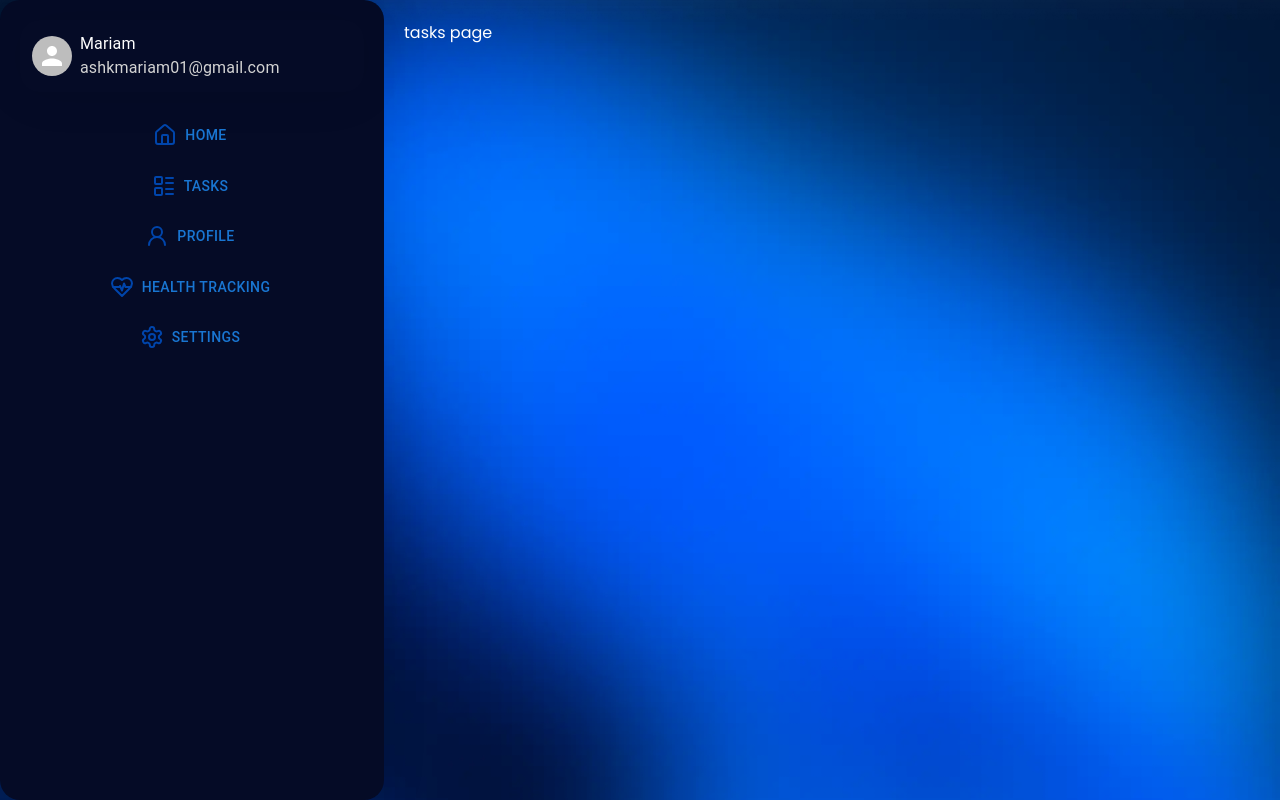
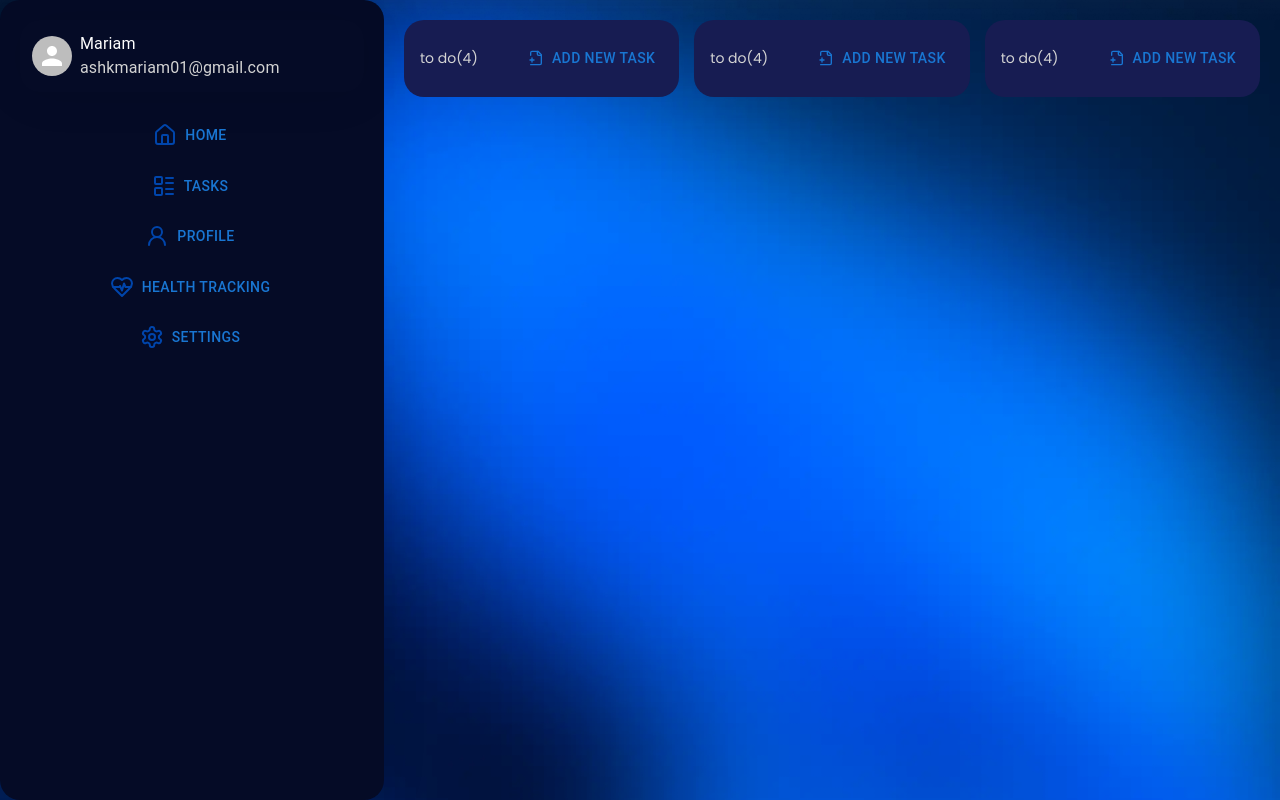
Before and after one commit to Mariam4324/multifunctional-tracker, a Next.js app: page /dashboard/tasks in a window 1280 px wide. Built offline with nearby package versions, Linux system fonts and the light colour scheme.

Commit message:
feat: tasks page created

```diff
--- a/src/app/dashboard/dashboard.module.scss
+++ b/src/app/dashboard/dashboard.module.scss
@@ -1,5 +1,6 @@
 .dashboard {
   display: flex;
+  justify-content: space-between;
 
   &__sidebar {
     padding: 20px;
@@ -12,6 +13,7 @@
   }
 
   &__content {
+    width: 100%;
     padding: 20px;
   }
 }
--- a/src/app/dashboard/tasks/page.tsx
+++ b/src/app/dashboard/tasks/page.tsx
@@ -1,5 +1,7 @@
+import Tasks from "@/components/Tasks/Tasks";
+
 export const page = () => {
-  return <div>tasks page</div>;
+  return <Tasks />;
 };
 
 export default page;
--- a/src/components/Tasks/Tasks.module.scss
+++ b/src/components/Tasks/Tasks.module.scss
@@ -0,0 +1,32 @@
+.tasks {
+  display: flex;
+  justify-content: space-between;
+  align-items: center;
+  gap: 15px;
+
+  &__vertical {
+    padding: 20px 16px;
+    width: 100%;
+    background: #171c52;
+    border-radius: 20px;
+  }
+
+  &__label {
+    display: flex;
+    justify-content: space-between;
+    align-items: center;
+    gap: 40px;
+  }
+
+  &__calc {
+    font-size: 14px;
+    color: var(--gray);
+  }
+
+  &__add {
+    font-size: 14px;
+    text-transform: none;
+    color: white;
+    text-align: right;
+  }
+}
--- a/src/components/Tasks/Tasks.tsx
+++ b/src/components/Tasks/Tasks.tsx
@@ -0,0 +1,50 @@
+"use client";
+import { Button } from "@mui/material";
+import css from "./Tasks.module.scss";
+import { FilePlus2 } from "lucide-react";
+import { useState } from "react";
+
+const Tasks = () => {
+  const [modal, setModal] = useState(false);
+
+  const modalHandler = () => setModal(true);
+
+
+
+  return (
+    <div className={css.tasks}>
+      <div className={css.tasks__vertical}>
+        <div className={css.tasks__label}>
+          <span className={css.tasks__calc}>to do(4)</span>
+          <Button onClick={modalHandler} className={css.tasks__add} startIcon={<FilePlus2 size={16} strokeWidth={2} />}>
+            Add new task
+          </Button>
+        </div>
+
+        <div className={css.tasks__cards}></div>
+      </div>
+      {/* 2 */}
+      <div className={css.tasks__vertical}>
+        <div className={css.tasks__label}>
+          <span className={css.tasks__calc}>to do(4)</span>
+          <Button className={css.tasks__add} startIcon={<FilePlus2 size={16} strokeWidth={2} />}>
+            Add new task
+          </Button>
+        </div>
+        <div className={css.tasks__cards}></div>
+        {/* 3 */}
+      </div>
+      <div className={css.tasks__vertical}>
+        <div className={css.tasks__label}>
+          <span className={css.tasks__calc}>to do(4)</span>
+          <Button className={css.tasks__add} startIcon={<FilePlus2 size={16} strokeWidth={2} />}>
+            Add new task
+          </Button>
+        </div>
+        <div className={css.tasks__cards}></div>
+      </div>
+    </div>
+  );
+};
+
+export default Tasks;
```
